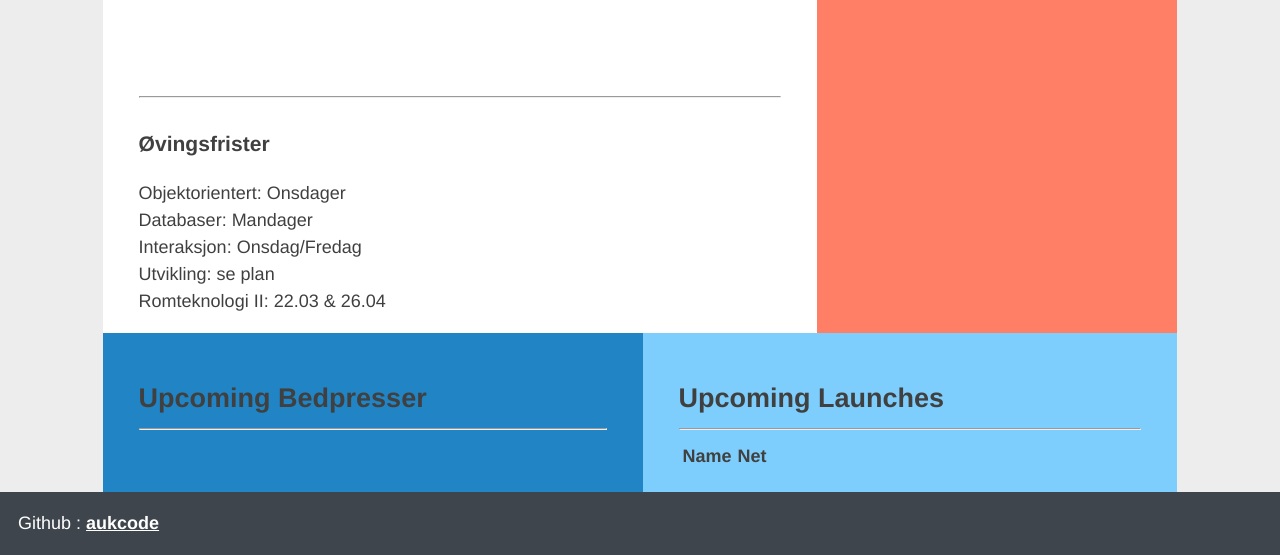
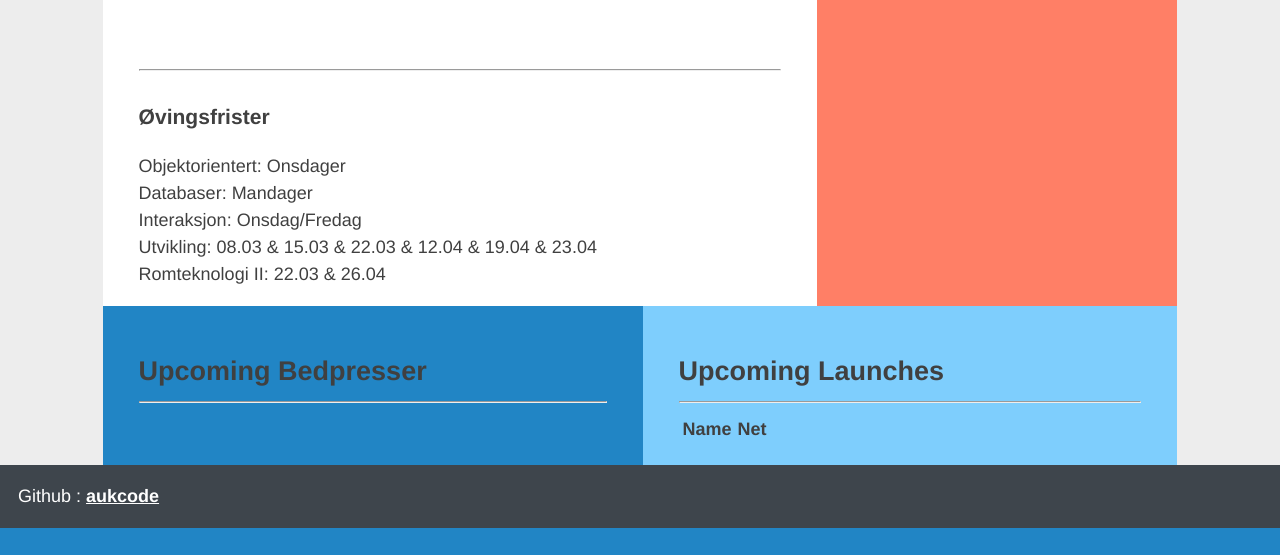
Before and after one commit to aukoyy/infoscreen, a Django app: template display/templates/display/displaypage.html in a window 1280 px wide. Shown: the part 683-1238 px from the top of the page. After the commit the page ends 1211 px from the top, so only its background shows below. Run offline with Django 3.2, Linux system fonts and the light colour scheme; the template is opened without the code that fills it, so the values that code supplies are empty.

Commit message:
added dates

```diff
--- a/display/templates/display/displaypage.html
+++ b/display/templates/display/displaypage.html
@@ -245,13 +245,12 @@
         <h1>Uke {{ weekNum }}</h1>
         <h2>{{ weeksUntilExam }} uker til eksamen</h2>
         <br>
-        <br>
         <hr>
         <h3>Øvingsfrister</h3>
         <p>Objektorientert: Onsdager</p>
         <p>Databaser: Mandager</p>
         <p>Interaksjon: Onsdag/Fredag</p>
-        <p>Utvikling: se plan</p>
+        <p>Utvikling: 08.03 & 15.03 & 22.03 & 12.04 & 19.04 & 23.04</p>
         <p>Romteknologi II: 22.03 & 26.04</p>
 
     </main>
```
